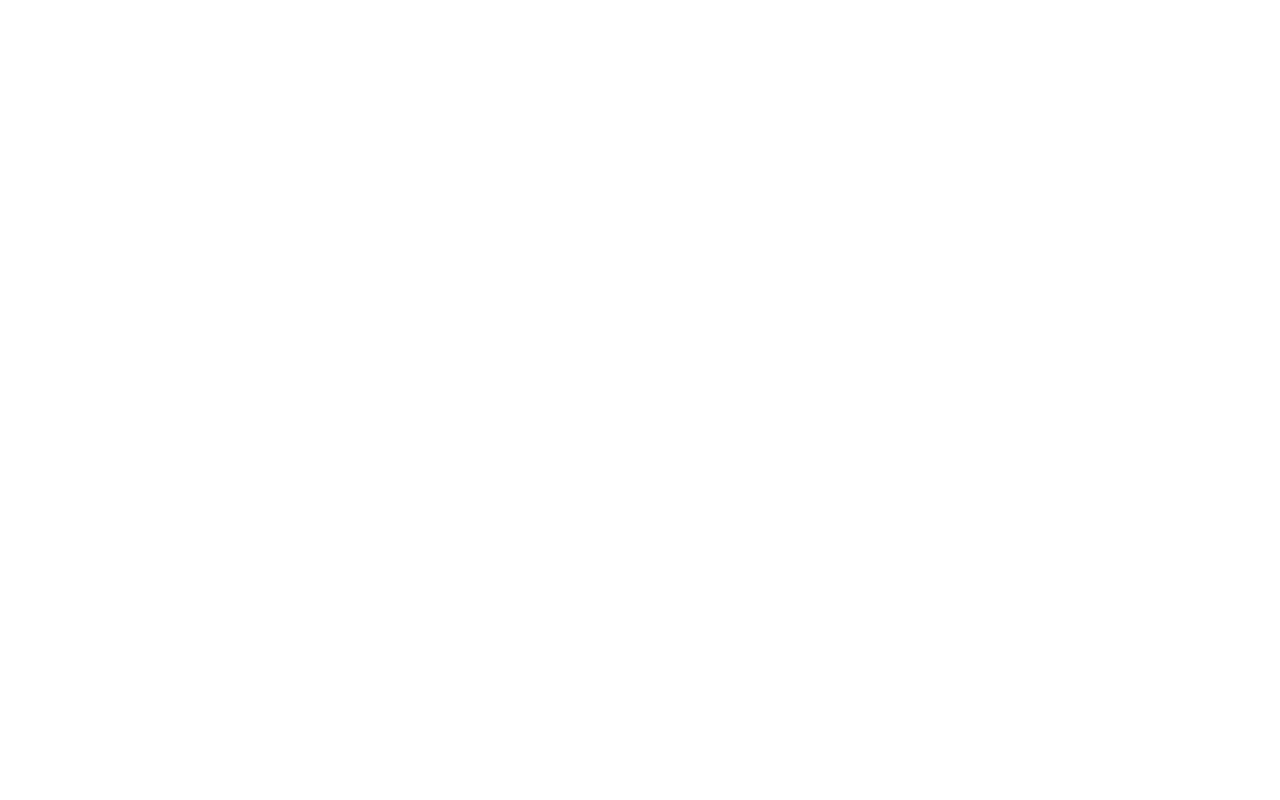
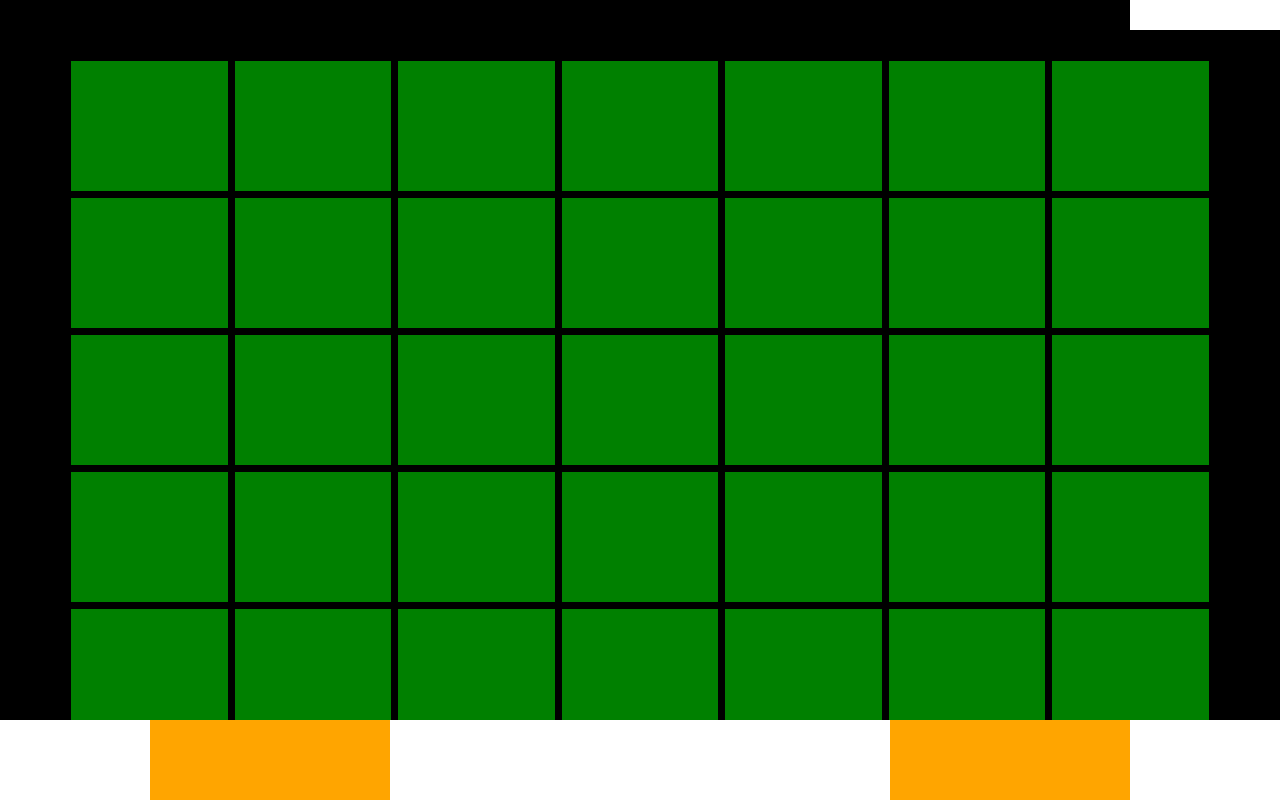
Before and after one commit to EdoardoPerucca/html-css-zoom, a plain HTML site: page index.html in a window 1280 px wide. Drawn offline with Linux system fonts and the light colour scheme.

Commit message:
temporary layout completed

```diff
--- a/index.html
+++ b/index.html
@@ -5,12 +5,17 @@
     <meta http-equiv="X-UA-Compatible" content="IE=edge">
     <meta name="viewport" content="width=device-width, initial-scale=1.0">
     <title>Zoom</title>
+
+    <link rel="stylesheet" href="style.css">
+
 </head>
 <body>
 
+    <div class="container-viewport">
+
         <header>
 
-        <nav id="nav-top">
+            <nav class="nav-top">
 
                 <div class="nav-top-right">
 
@@ -22,15 +27,95 @@
 
         </header>
 
+
+
         <main>
+
+
+            <div class="video">
+
+                <div class="card">
+
+                    <div class="foto-1"></div>
+                    <div class="foto-1"></div>
+                    <div class="foto-1"></div>
+                    <div class="foto-1"></div>
+                    <div class="foto-1"></div>
+                    <div class="foto-1"></div>
+                    <div class="foto-1"></div>
+
+                    <div class="foto-1"></div>
+                    <div class="foto-1"></div>
+                    <div class="foto-1"></div>
+                    <div class="foto-1"></div>
+                    <div class="foto-1"></div>
+                    <div class="foto-1"></div>
+                    <div class="foto-1"></div>
+
+                    <div class="foto-1"></div>
+                    <div class="foto-1"></div>
+                    <div class="foto-1"></div>
+                    <div class="foto-1"></div>
+                    <div class="foto-1"></div>
+                    <div class="foto-1"></div>
+                    <div class="foto-1"></div>
+
+                    <div class="foto-1"></div>
+                    <div class="foto-1"></div>
+                    <div class="foto-1"></div>
+                    <div class="foto-1"></div>
+                    <div class="foto-1"></div>
+                    <div class="foto-1"></div>
+                    <div class="foto-1"></div>
+
+                    <div class="foto-1"></div>
+                    <div class="foto-1"></div>
+                    <div class="foto-1"></div>
+                    <div class="foto-1"></div>
+                    <div class="foto-1"></div>
+                    <div class="foto-1"></div>
+                    <div class="foto-1"></div>
+
+
+                </div>
+
+
+            </div>
+
 
 
         </main>
 
+
+
         <footer>
+
+            <div class="nav-bottom">
+
+                <div class="nav-bottom-left">
+
+
+
+                </div>
+
+                <div class="nav-bottom-centre">
+
+
+                </div>
+
+                <div class="nav-bottom-right">
+
+
+                </div>
+
+
+            </div>
 
 
         </footer>
 
+
+    </div>
+
 </body>
 </html>
--- a/style.css
+++ b/style.css
@@ -0,0 +1,96 @@
+* {
+    margin: 0;
+    padding: 0;
+    box-sizing: border-box;
+}
+
+.container-viewport {
+    width: 100%;
+    height: 100vh;
+
+
+}
+
+.nav-top {
+    display: flex;
+    justify-content: end;
+
+    height: 30px;
+
+    background-color: black;
+}
+
+.nav-top-right {
+    width: 150px;
+    height: 100%;
+
+    background-color: white;
+}
+
+.video {
+    display: flex;
+
+    overflow-y: auto;
+    padding-top: 30px;
+    padding-right: 30px;
+    padding-left: 30px;
+
+
+    height: calc(100vh - 110px);
+
+    background-color: black;
+
+}
+
+.video .card {
+    display: flex;
+    flex-wrap: wrap;
+    justify-content: center;
+
+
+    width: 100%;
+    height: 100%;
+    gap: 5px 5px;
+
+}
+
+.video .card .foto-1 {
+    display: flex;
+
+
+    background-color: green;
+    width: calc(13%);
+    height: calc(100% / 5);
+    border: solid 1px black;
+}
+
+
+.nav-bottom {
+    display: flex;
+    justify-content: space-between;
+
+    height: 80px;
+
+    background-color: orange;
+}
+
+.nav-bottom-left {
+    width: 150px;
+    height: 100%;
+
+    background-color: white;
+}
+
+.nav-bottom-centre {
+    width: 500px;
+    height: 100%;
+
+    background-color: white;
+}
+
+.nav-bottom-right {
+    width: 150px;
+    height: 100%;
+
+    background-color: white;
+}
```
Lines whose indentation alone changed are shown as unchanged.
